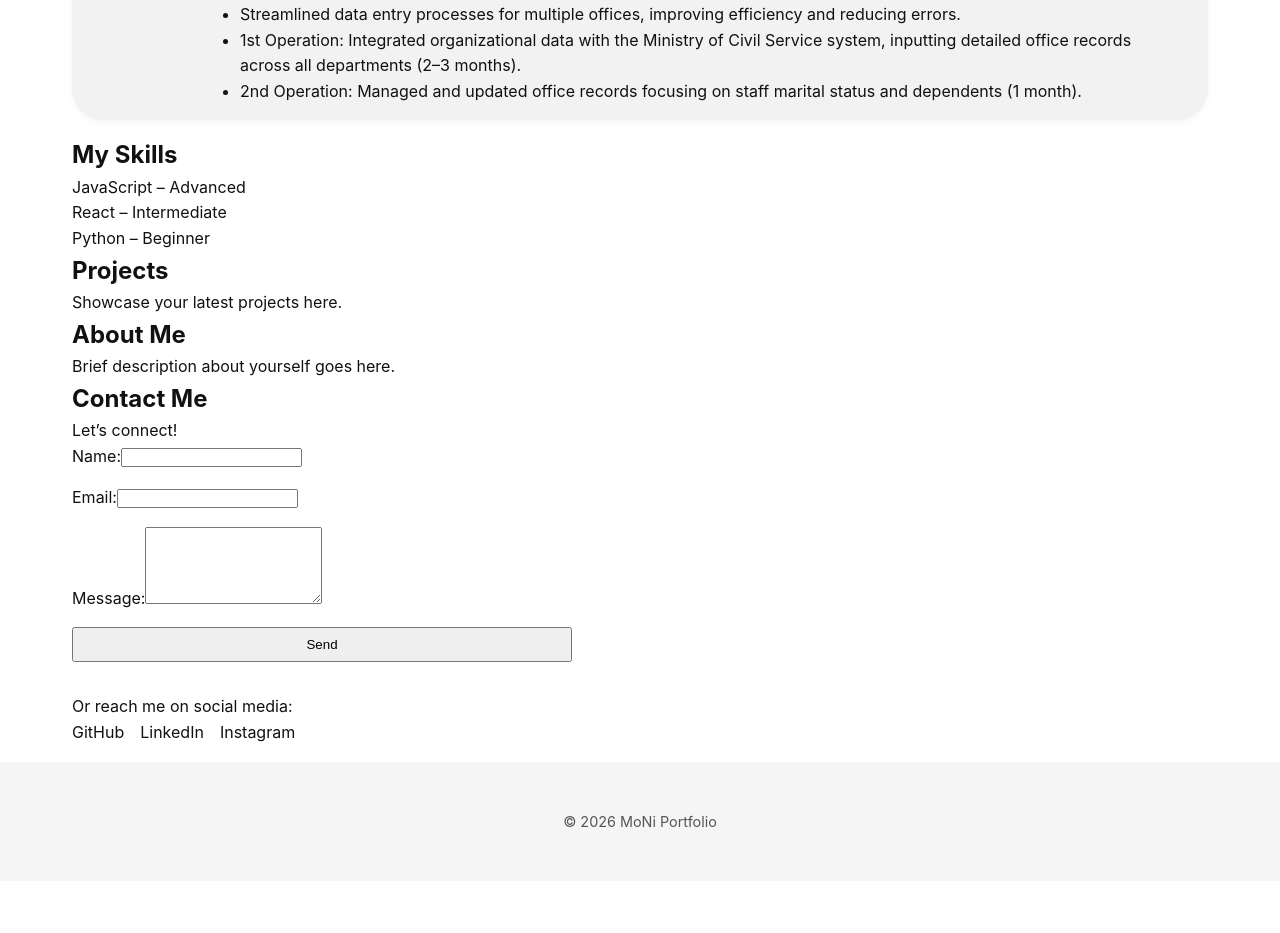
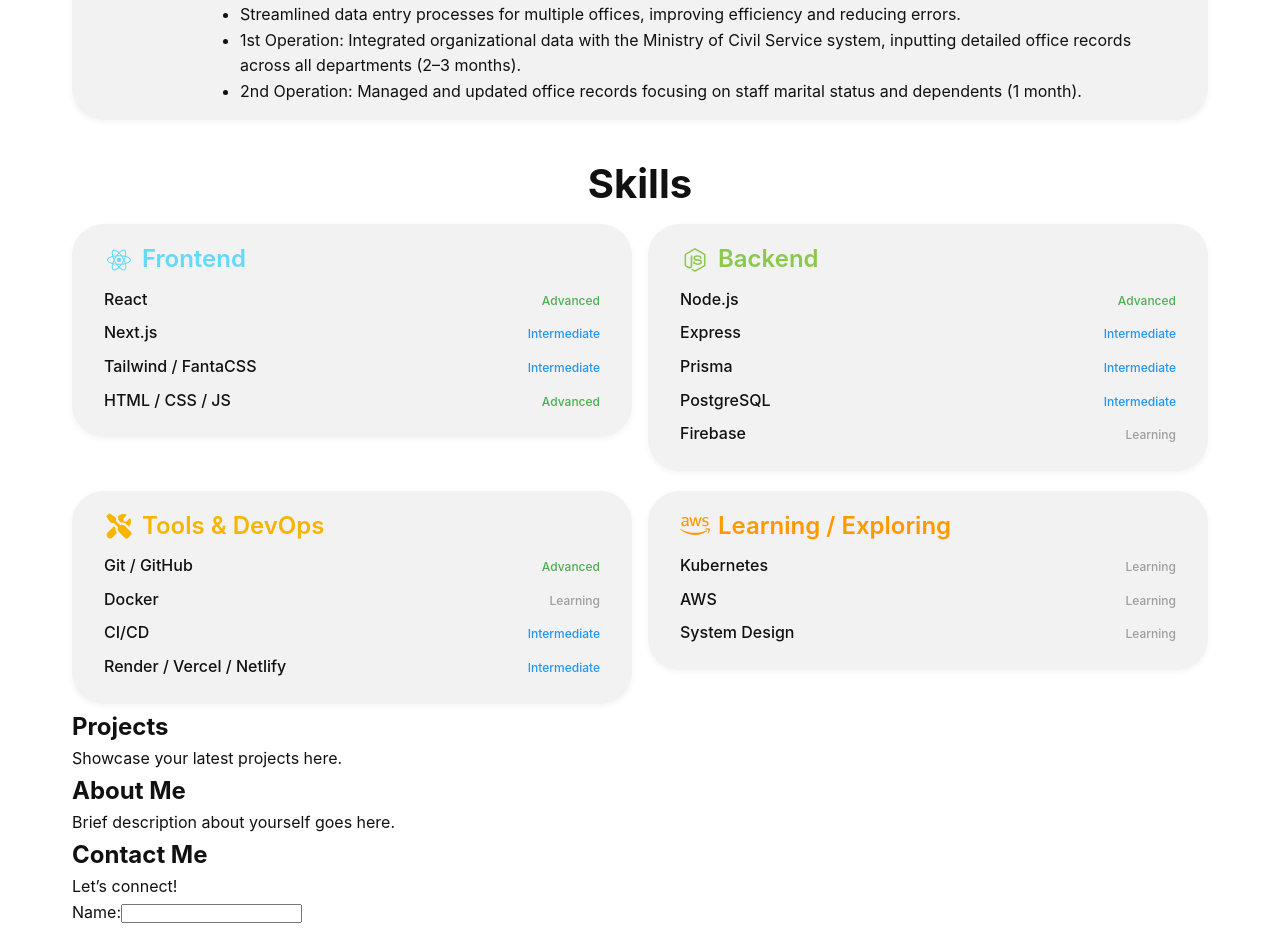
Before and after one commit to N-PanhaMony/portfolio_3.0.0, a React (Vite) app: page / in a window 1280 px wide. Shown: the part 1320-2253 px from the top of the page. Before the commit the page ends 2201 px from the top, so only its background shows below. Built offline with nearby package versions, Linux system fonts and the light colour scheme.

Commit message:
Refactor Skills page: move data to skills.js, use intro-section styling

```diff
--- a/package.json
+++ b/package.json
@@ -10,6 +10,9 @@
     "preview": "vite preview"
   },
   "dependencies": {
+    "@fortawesome/free-brands-svg-icons": "^7.1.0",
+    "@fortawesome/free-solid-svg-icons": "^7.1.0",
+    "@fortawesome/react-fontawesome": "^3.2.0",
     "react": "^19.2.0",
     "react-dom": "^19.2.0",
     "react-router-dom": "^7.13.0"
--- a/src/data/skills.js
+++ b/src/data/skills.js
@@ -1,41 +1,49 @@
-// src/data/skills.js
+import { faReact, faNodeJs, faAws } from "@fortawesome/free-brands-svg-icons";
+import {faTools } from "@fortawesome/free-solid-svg-icons";
 
-const skills = [
+export const skillsData = [
   {
-    name: "JavaScript",
-    level: "Advanced",
-    description: "Core language for web development, including ES6+ features.",
+    category: "Frontend",
+    icon: faReact,
+    color: "#61dafb", // React blue as accent
+    skills: [
+      { name: "React", level: "Advanced" },
+      { name: "Next.js", level: "Intermediate" },
+      { name: "Tailwind / FantaCSS", level: "Intermediate" },
+      { name: "HTML / CSS / JS", level: "Advanced" },
+    ],
   },
   {
-    name: "ReactJS",
-    level: "Advanced",
-    description: "Building interactive UIs and single-page applications.",
+    category: "Backend",
+    icon: faNodeJs,
+    color: "#8cc84b", // Node green
+    skills: [
+      { name: "Node.js", level: "Advanced" },
+      { name: "Express", level: "Intermediate" },
+      { name: "Prisma", level: "Intermediate" },
+      { name: "PostgreSQL", level: "Intermediate" },
+      { name: "Firebase", level: "Learning" },
+    ],
   },
   {
-    name: "NextJS",
-    level: "Intermediate",
-    description: "Server-side rendering and static site generation with React.",
+    category: "Tools & DevOps",
+    icon: faTools,
+    color: "#f7b500",
+    skills: [
+      { name: "Git / GitHub", level: "Advanced" },
+      { name: "Docker", level: "Learning" },
+      { name: "CI/CD", level: "Intermediate" },
+      { name: "Render / Vercel / Netlify", level: "Intermediate" },
+    ],
   },
   {
-    name: "NodeJS",
-    level: "Intermediate",
-    description: "Backend development with Express and APIs.",
-  },
-  {
-    name: "Python",
-    level: "Intermediate",
-    description: "Data analysis, automation, and backend scripting.",
-  },
-  {
-    name: "TailwindCSS",
-    level: "Intermediate",
-    description: "Rapid UI styling with utility-first CSS framework.",
-  },
-  {
-    name: "FantaCSS",
-    level: "Beginner",
-    description: "Custom CSS framework for creative layouts.",
+    category: "Learning / Exploring",
+    icon: faAws,
+    color: "#ff9900",
+    skills: [
+      { name: "Kubernetes", level: "Learning" },
+      { name: "AWS", level: "Learning" },
+      { name: "System Design", level: "Learning" },
+    ],
   },
 ];
-
-export default skills;
--- a/src/pages/Skills.jsx
+++ b/src/pages/Skills.jsx
@@ -1,12 +1,31 @@
+import { FontAwesomeIcon } from "@fortawesome/react-fontawesome";
+import FadeInSection from "../components/ui/FadeInSection.jsx";
+import { skillsData } from "../data/skills.js";
+
 export default function Skills() {
   return (
-    <section>
-      <h1>My Skills</h1>
-      <ul>
-        <li>JavaScript – Advanced</li>
-        <li>React – Intermediate</li>
-        <li>Python – Beginner</li>
-      </ul>
+    <section className="skills-container">
+      <h1 className="section-title">Skills</h1>
+
+      <div className="skills-grid">
+        {skillsData.map((category, index) => (
+          <FadeInSection key={index}>
+            <section className="intro-section">
+              <h2 style={{ display: "flex", alignItems: "center", gap: "0.5rem", color: category.color }}>
+                <FontAwesomeIcon icon={category.icon} />
+                {category.category}
+              </h2>
+              <ul>
+                {category.skills.map((skill, idx) => (
+                  <li key={idx}>
+                    {skill.name}  <span className={`level ${skill.level.toLowerCase()}`}>{skill.level}</span>
+                  </li>
+                ))}
+              </ul>
+            </section>
+          </FadeInSection>
+        ))}
+      </div>
     </section>
   );
 }
--- a/src/styles/global.css
+++ b/src/styles/global.css
@@ -6,3 +6,4 @@
 @import './home.css';
 @import './responsive.css';
 @import './experience.css';
+@import './skills.css';
--- /dev/null
+++ b/src/styles/skills.css
@@ -0,0 +1,62 @@
+/* ==========================
+   SKILLS PAGE
+========================== */
+
+.skills-container {
+    padding: 0;
+    max-width: 1200px;
+    margin: 0 auto;
+}
+
+.skills-grid {
+  display: grid;
+  grid-template-columns: repeat(2, minmax(0, 1fr)); /* responsive 2/2 grid */
+  gap: var(--spacing-md);
+}
+
+/* Reuse intro-section for each skill card */
+.skills-container .intro-section {
+  display: flex;
+  flex-direction: column;
+  justify-content: flex-start; /* align items to top */
+  align-items: flex-start;
+  min-height: auto; /* remove fixed min-height */
+  padding: var(--spacing-md) var(--spacing-lg);
+  background-color: var(--color-section-bg);
+  border-radius: 2rem;
+  box-shadow: var(--shadow-light);
+  margin-bottom: var(--spacing-xs);
+}
+
+.skills-container .intro-section h2 {
+  margin-bottom: var(--spacing-sm);
+}
+
+.skills-container .intro-section ul {
+  list-style: none;
+  padding: 0;
+  width: 100%;
+}
+
+.skills-container .intro-section ul li {
+  display: flex;
+  justify-content: space-between; /* space between skill name and level */
+  margin-bottom: var(--spacing-sm);
+  font-weight: 500;
+}
+
+.skills-container .intro-section ul li .level {
+  text-transform: capitalize;
+}
+.skills-container .intro-section h2 svg {
+  font-size: 1.5rem; /* icon size */
+}
+
+.skills-container .intro-section h2 {
+  margin-bottom: var(--spacing-sm);
+  font-weight: 600;
+}
+.level.beginner { color: #ff9800; }
+.level.intermediate { color: #2196f3; }
+.level.advanced { color: #4caf50; }
+.level.learning { color: #9e9e9e; }
```
Also changed, not shown: 1 other file (tests, documents, lock files or other folders).
